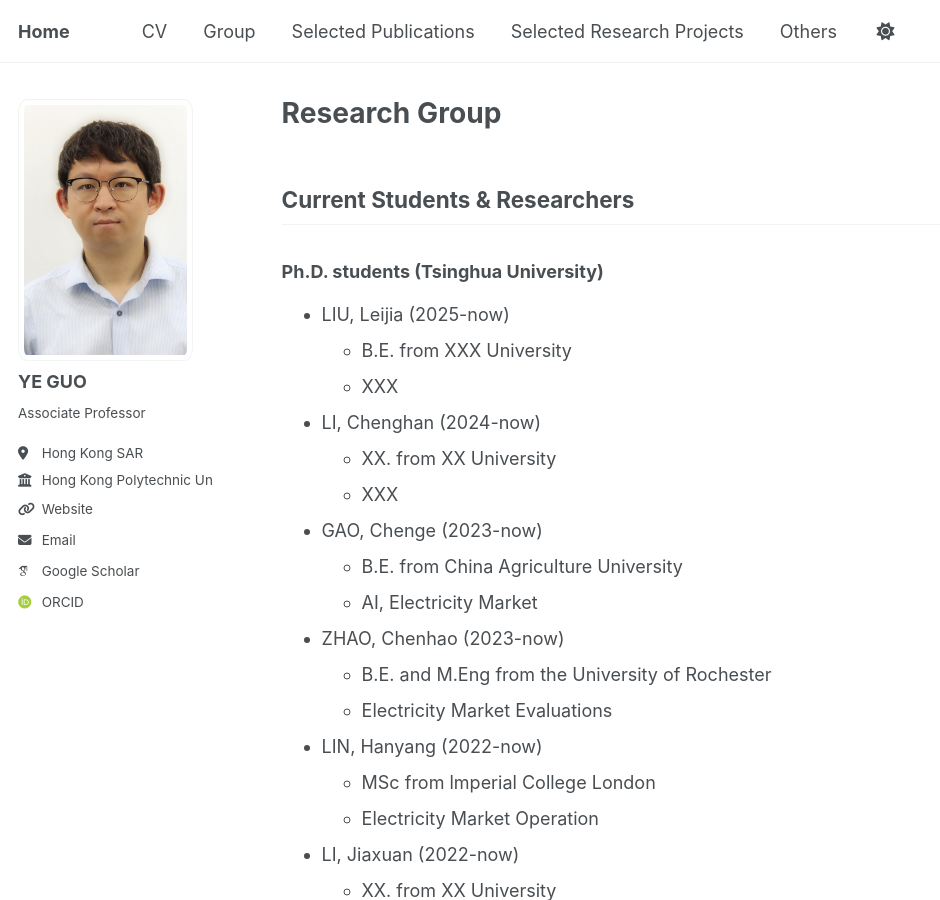
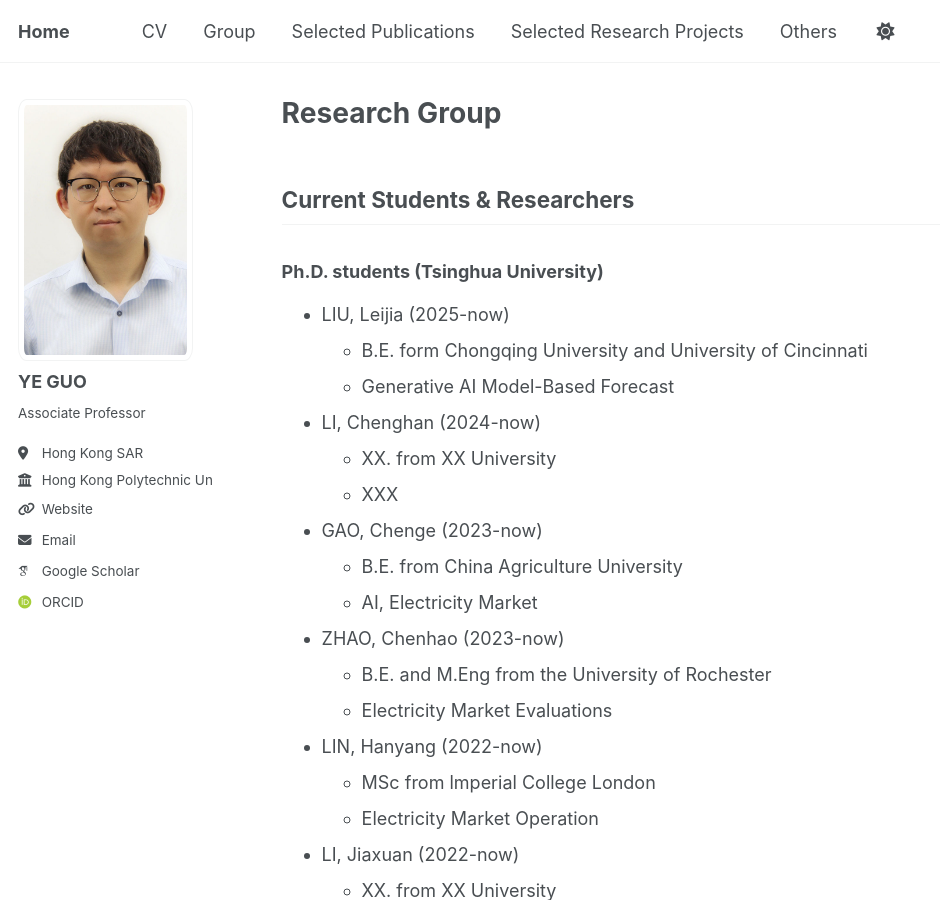
Before and after one commit to ye-guo/ye-guo.github.io, a Jekyll site: the page built from _pages/group.md, in a window 1280 px wide and 900 px high. Shown: the whole window, without its empty margins (0-940 px from the left). Built offline with Jekyll 4.4.1, drawn with Linux system fonts in a browser that asks for light colours; some web fonts are replaced; a script that is not in the unit is left out.

Commit message:
Update group.md

```diff
--- a/_pages/group.md
+++ b/_pages/group.md
@@ -12,8 +12,8 @@ redirect_from:
 ### Ph.D. students (Tsinghua University)
 
 - LIU, Leijia (2025-now)
-  - B.E. from XXX University
-  - XXX
+  - B.E. form Chongqing University and University of Cincinnati
+  - Generative AI Model-Based Forecast
 - LI, Chenghan (2024-now)
   - XX. from XX University
   - XXX
```
